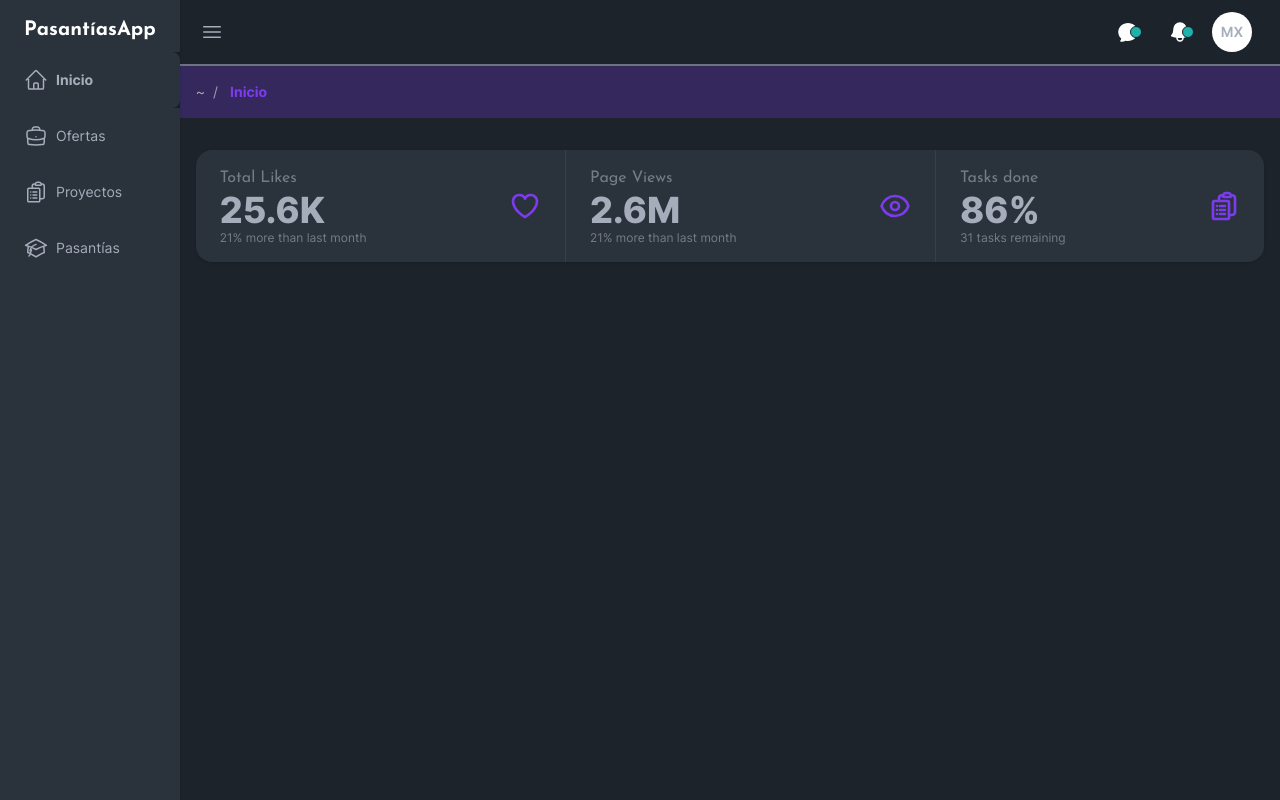
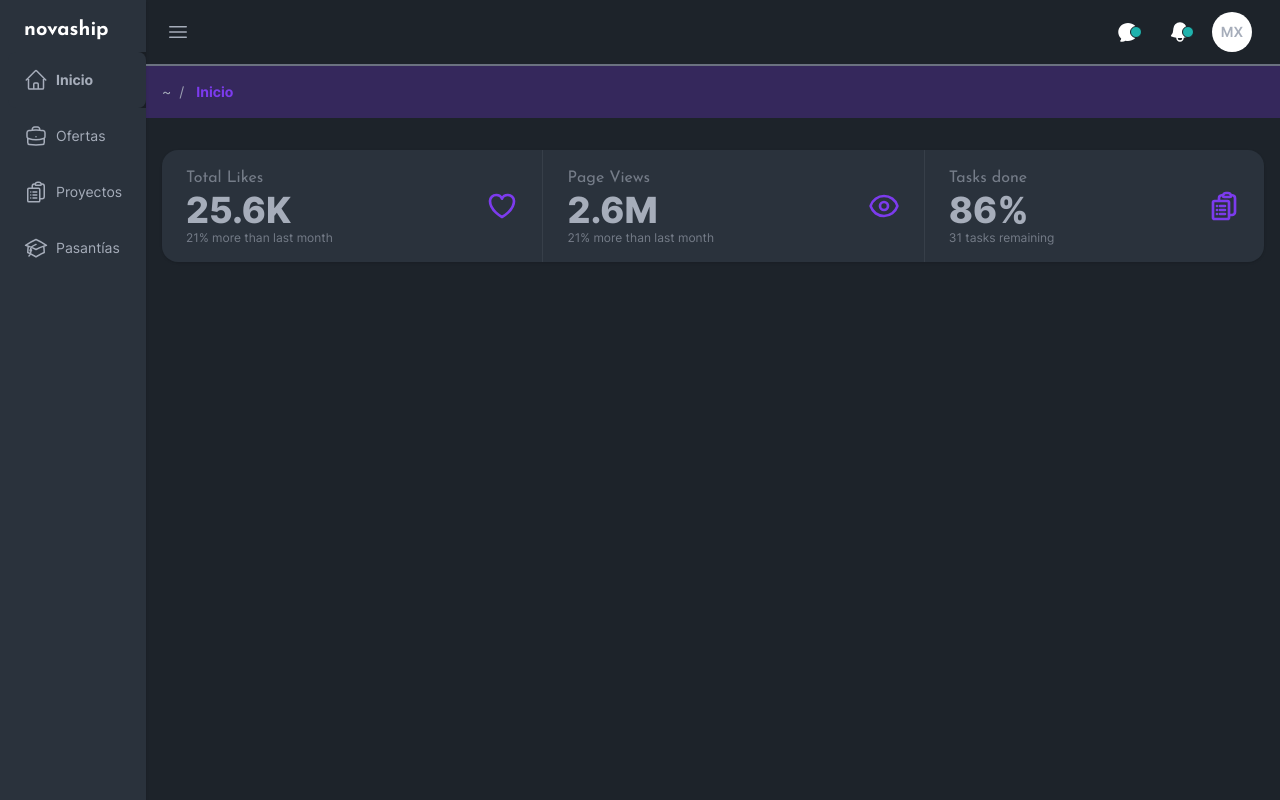
Before and after one commit to esteban-florez/novaship, a Next.js app: page / in a window 1280 px wide. Built offline with nearby package versions, Linux system fonts and the light colour scheme.

Commit message:
Title defined and navbar tag changed

```diff
--- a/app/layout.tsx
+++ b/app/layout.tsx
@@ -31,8 +31,8 @@ export const josefin = localFont({
 
 export const metadata: Metadata = {
   title: {
-    template: '%s | PasantíasApp',
-    default: 'PasantíasApp',
+    template: '%s | novaship',
+    default: 'novaship',
   },
   description: 'Aplicación de pasantías, ofertas laborales y gestión de proyectos.',
 }
--- a/components/layout/Aside.tsx
+++ b/components/layout/Aside.tsx
@@ -56,7 +56,7 @@ export default function Aside() {
             href="/"
             className="text-left font-title text-xl normal-case text-white"
           >
-            PasantíasApp
+            novaship
           </Link>
         </li>
         {SIDEBAR_LINKS.map(link => (
--- a/components/layout/Navbar.tsx
+++ b/components/layout/Navbar.tsx
@@ -5,15 +5,13 @@ import NotificationIcon from '../NotificationDropdown'
 
 export default function Navbar() {
   return (
-    /**
-     * ! <nav> doesn't work, only <div> must be fixed.
-     */
-    <div className="navbar border-b-2 border-gray-500 bg-base-100">
+    <nav className="navbar border-b-2 border-gray-500 bg-base-100">
       <div className="navbar-start">
         <button className="btn-ghost btn-circle btn">
           <Bars3Icon className="h-6 w-6" />
         </button>
       </div>
+
       <div className="navbar-end mr-4 gap-1">
         <Link href="/chats" className="btn-ghost btn-circle btn">
           <div className="indicator">
@@ -24,6 +22,6 @@ export default function Navbar() {
         <NotificationIcon />
         <ProfileIcon />
       </div>
-    </div>
+    </nav>
   )
 }
```
